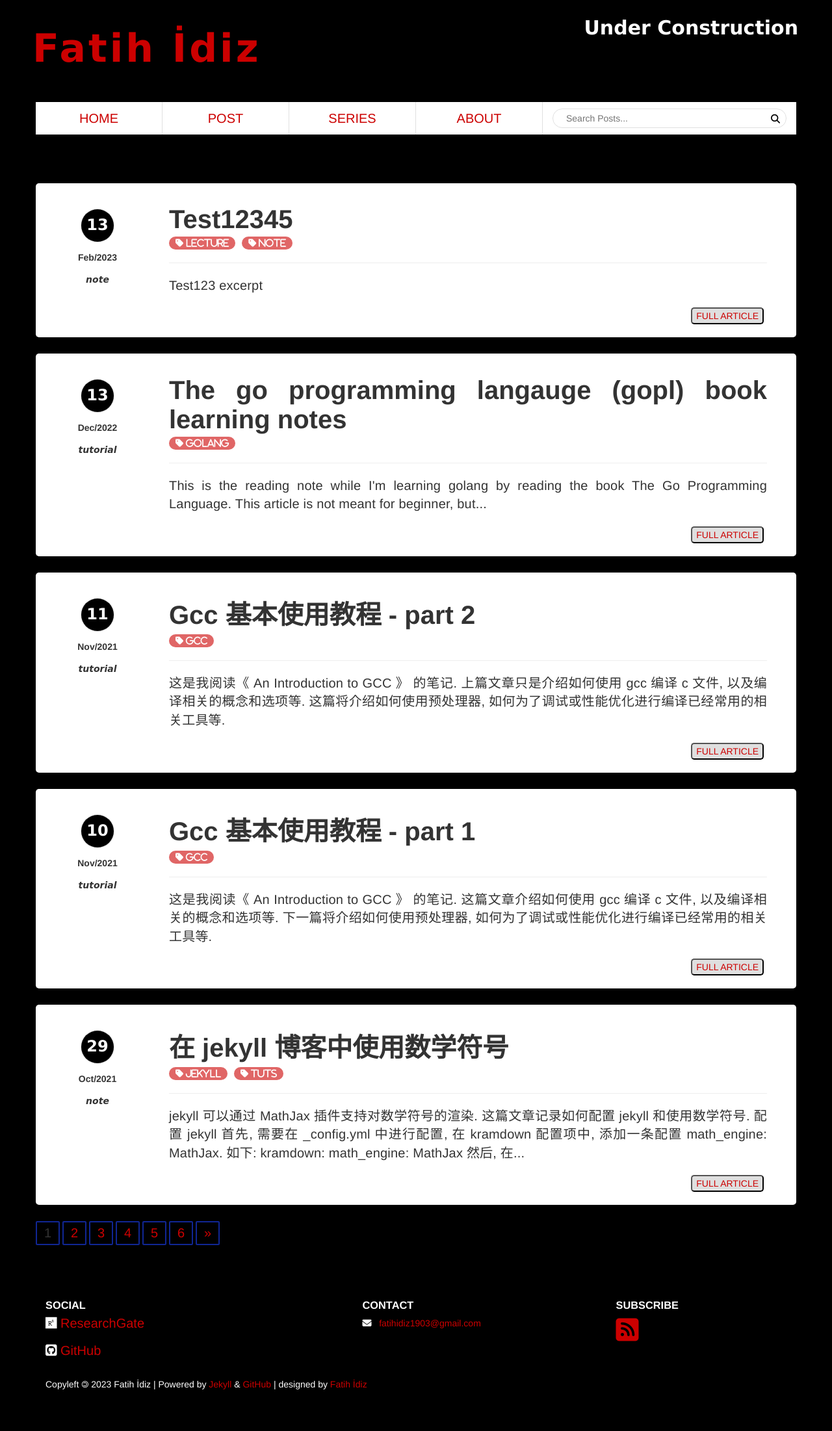
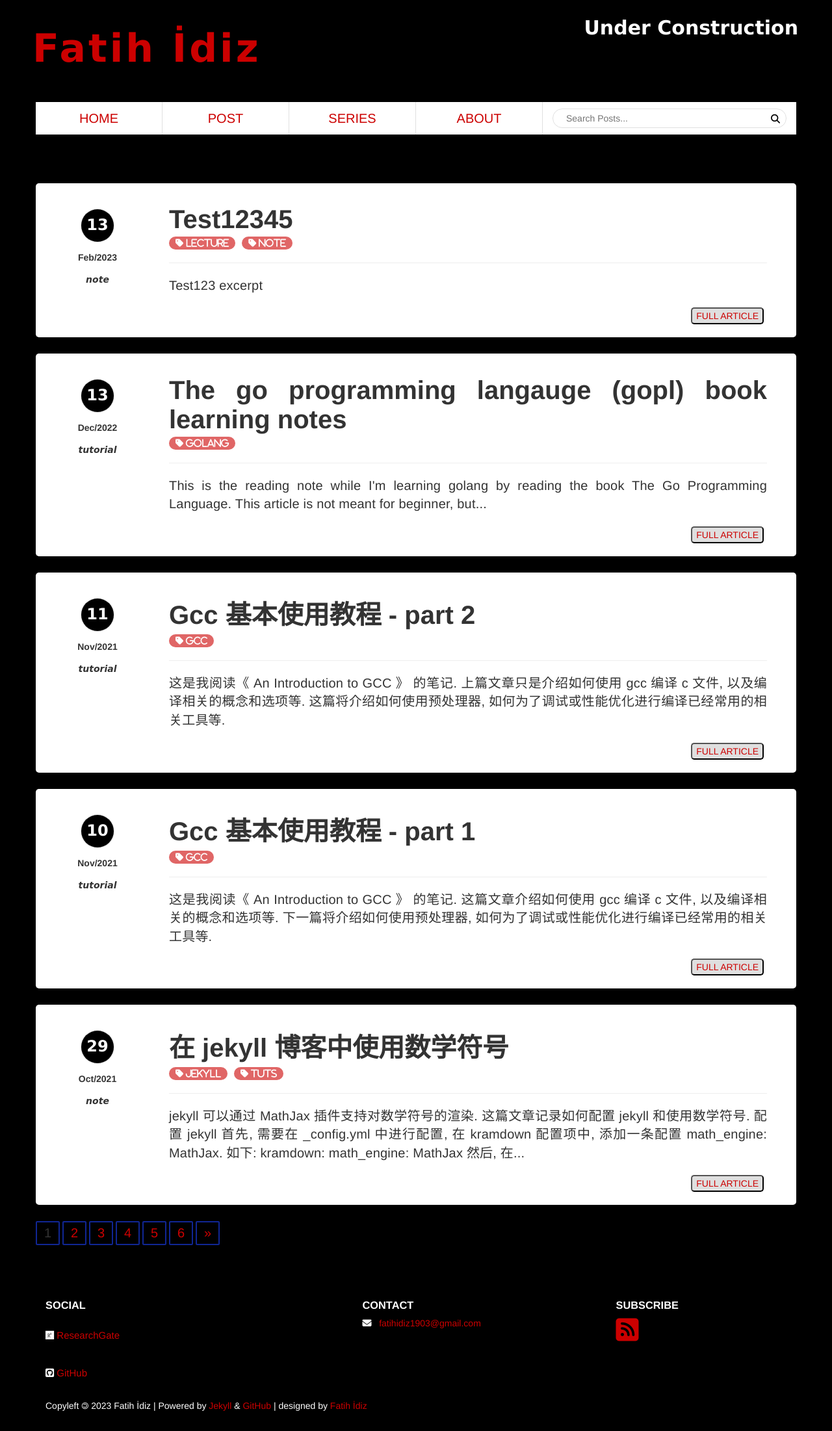
Before and after one commit to fatihidiz/fatihidiz-unifreak.github.io, a Jekyll site: the page built from index.html, in a window 1280 px wide. Shown: the whole page at 65% size. Built offline with Jekyll 4.4.1, drawn with Linux system fonts in a browser that asks for light colours; nearby versions of some CDN libraries; the list of posts is cut into pages by our own code; before the commit the page ends 2169 px from its top, so only the background shows below that.

Commit message:
Update footer.html

```diff
--- a/_includes/footer.html
+++ b/_includes/footer.html
@@ -17,8 +17,8 @@
                 </li>
               {% endfor %}
               -->
-              <li> <a style="font-size:20px; line-height:7px;" href="https://www.researchgate.net/profile/Fatih_Idiz"><i style="color:white;" class="fa-brands fa-researchgate"></i> ResearchGate</a> </li><br>
-              <li> <a style="font-size:20px; line-height:7px;" href="https://github.com/fatihidiz"><i style="color:white;" class="fa-brands fa-square-github"></i> GitHub</a> </li>
+              <li> <a style="font-size:15px; line-height:57px;" href="https://www.researchgate.net/profile/Fatih_Idiz"><i style="color:white;" class="fa-brands fa-researchgate"></i> ResearchGate</a> </li><br>
+              <li> <a style="font-size:15px; line-height:5px;" href="https://github.com/fatihidiz"><i style="color:white;" class="fa-brands fa-square-github"></i> GitHub</a> </li>
             </ul>
           </div>
 
```
